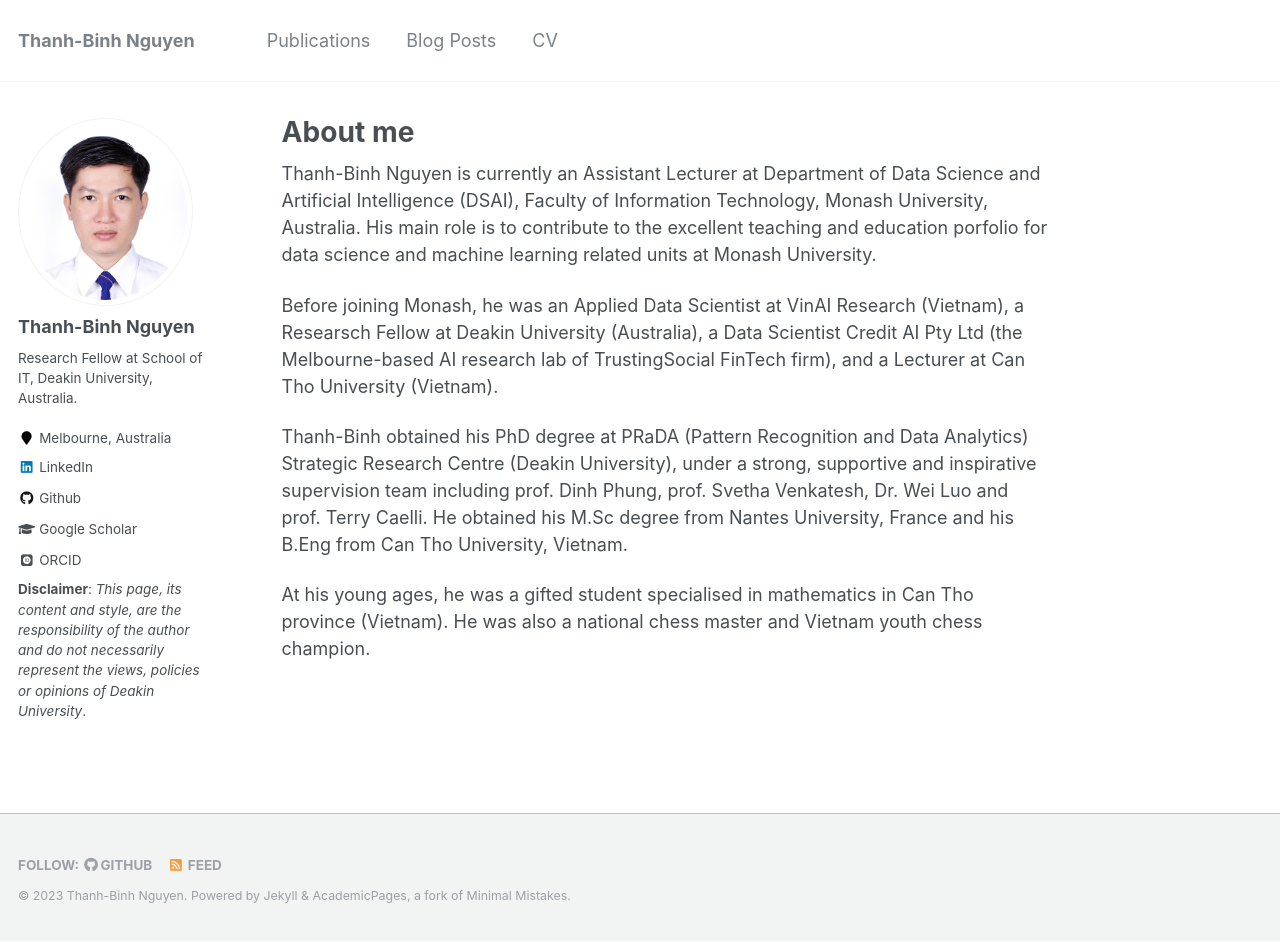
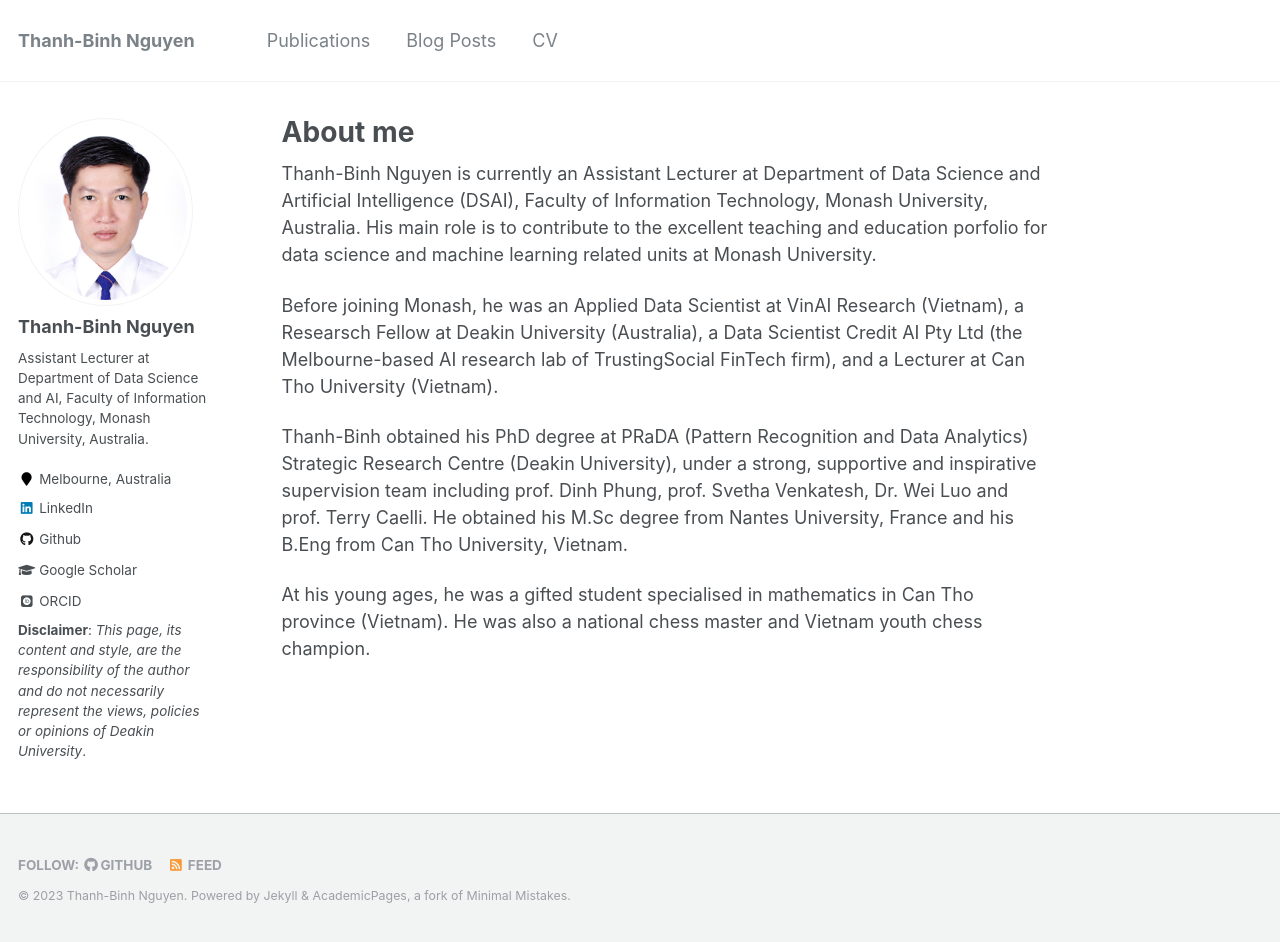
Before and after one commit to binh-ml/binh-ml.github.io, a Jekyll site: the page built from _pages/about.md, in a window 1280 px wide and 942 px high. Built offline with Jekyll 4.4.1, drawn with Linux system fonts in a browser that asks for light colours; some web fonts are replaced.

Commit message:
Update _config.yml

```diff
--- a/_config.yml
+++ b/_config.yml
@@ -10,7 +10,7 @@ locale                   : "en-US"
 title                    : "Thanh-Binh Nguyen"
 title_separator          : "-"
 name                     : &name "Thanh-Binh Nguyen"
-description              : &description "Researh Fellow at Deakin University"
+description              : &description "Assistant Lecturer at Monash University"
 url                      : https://binh-ml.github.io # the base hostname & protocol for your site e.g. "https://mmistakes.github.io"
 baseurl                  : "" # the subpath of your site, e.g. "/blog"
 repository               : "binh-ml.github.io"
@@ -82,7 +82,7 @@ analytics:
 author:
   name             : "Thanh-Binh Nguyen"
   avatar           : "profile.png"
-  bio              : "Research Fellow at School of IT, Deakin University, Australia."
+  bio              : "Assistant Lecturer at Department of Data Science and AI, Faculty of Information Technology, Monash University, Australia."
   location         : "Melbourne, Australia"
   employer         :
   pubmed           :
```
